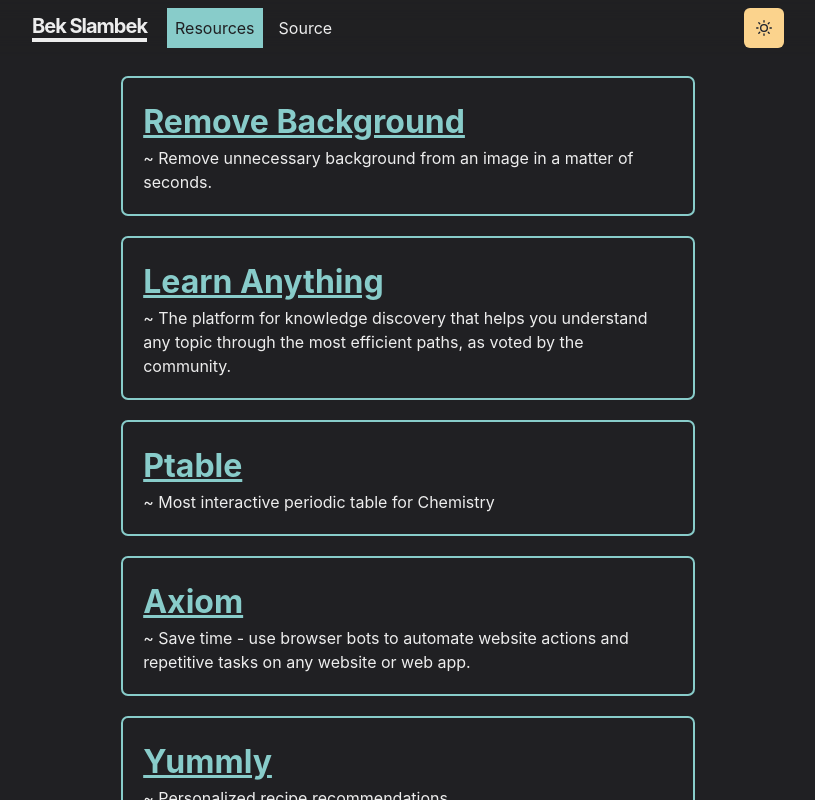
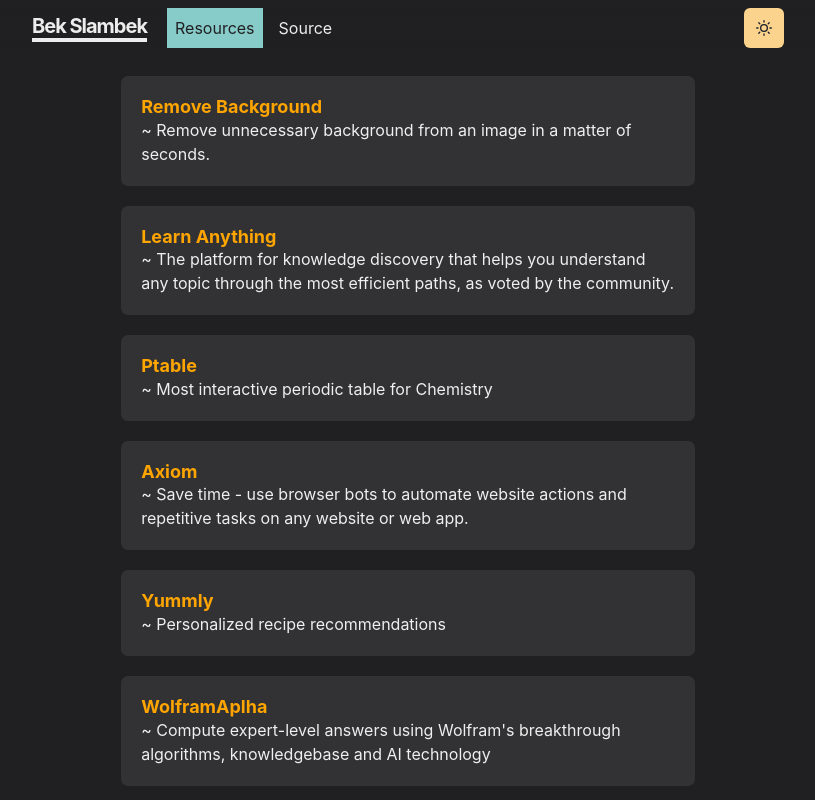
Before and after one commit to MugiD/sbek22-homepage, a Next.js app: page /resources in a window 1280 px wide. Shown: the top 800 px of the page, without its empty margins (232-1047 px from the left). Built offline with nearby package versions, Linux system fonts and the light colour scheme.

Commit message:
change resources style

```diff
--- a/pages/resources.js
+++ b/pages/resources.js
@@ -1,11 +1,9 @@
-import Head from "next/head";
-import { Heading, Box, Container } from "@chakra-ui/react";
+import { useColorModeValue, Box, Container, Heading } from "@chakra-ui/react";
 import data from "../public/resourceList";
 import styled from "@emotion/styled";
 
 const Resource = styled(Box)`
   .resource {
-    border: 2px solid #88ccca;
     border-radius: 7px;
     padding: 20px;
     margin: 20px 0px;
@@ -28,12 +26,20 @@
       {data &&
         data.map((resource) => (
           <Resource key={resource.name}>
-            <Box className="resource">
-              <h1>
-                <a href={resource.source}>{resource.name}</a>
-              </h1>
-              <p>~ {resource.description}</p>
-            </Box>
+            <a href={resource.source}>
+              <Box
+                className="resource"
+                bg={useColorModeValue("whiteAlpha.500", "whiteAlpha.200")}
+              >
+                <Heading
+                  color={useColorModeValue("purple", "orange")}
+                  fontSize="lg"
+                >
+                  {resource.name}
+                </Heading>
+                <p>~ {resource.description}</p>
+              </Box>
+            </a>
           </Resource>
         ))}
     </Container>
--- a/pages/works.js
+++ /dev/null
@@ -1,5 +0,0 @@
-import { Center } from '@chakra-ui/react'
-
-export default function Works() {
-    <Center>Cooming soon!</Center>
-}
```
